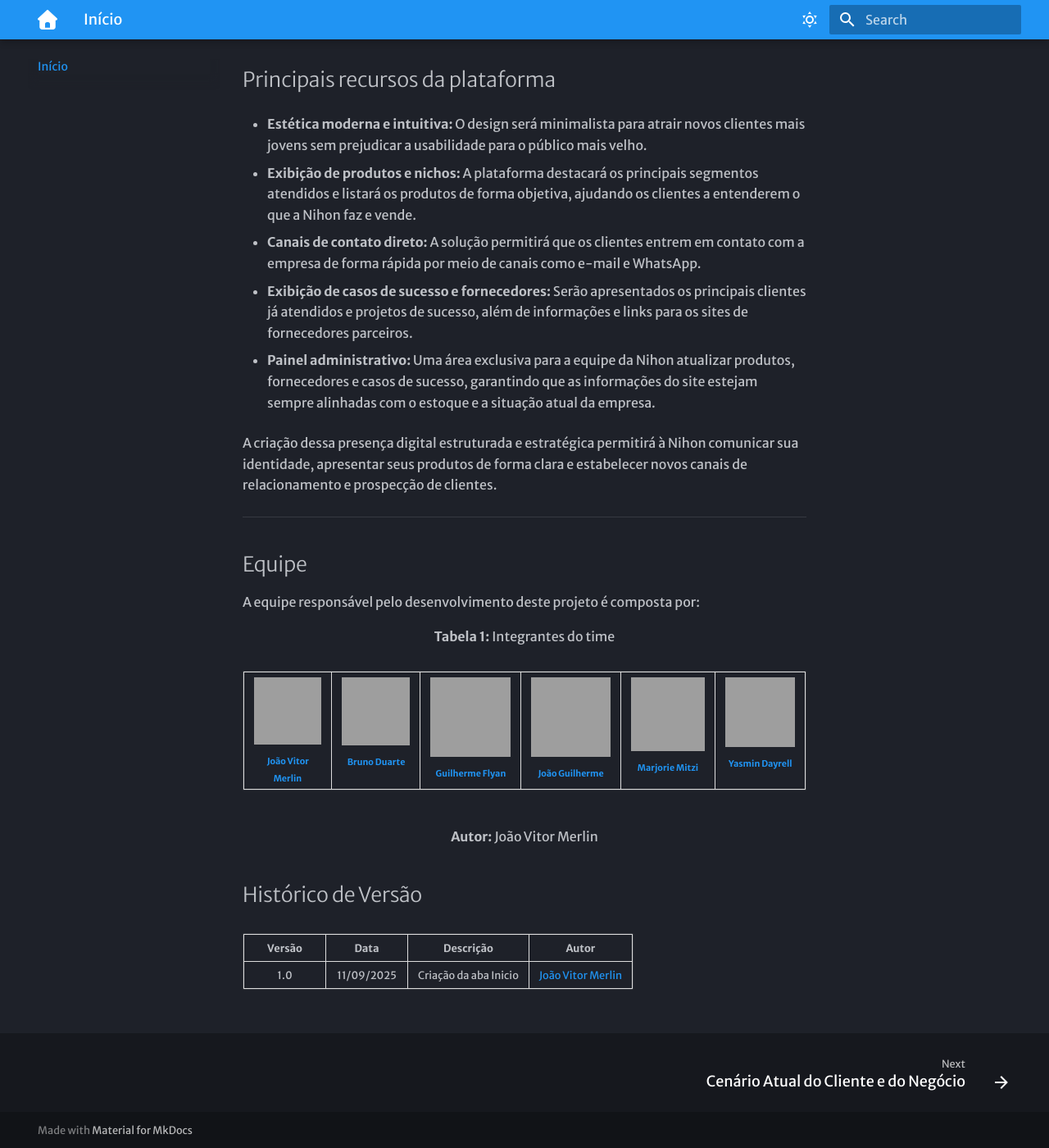
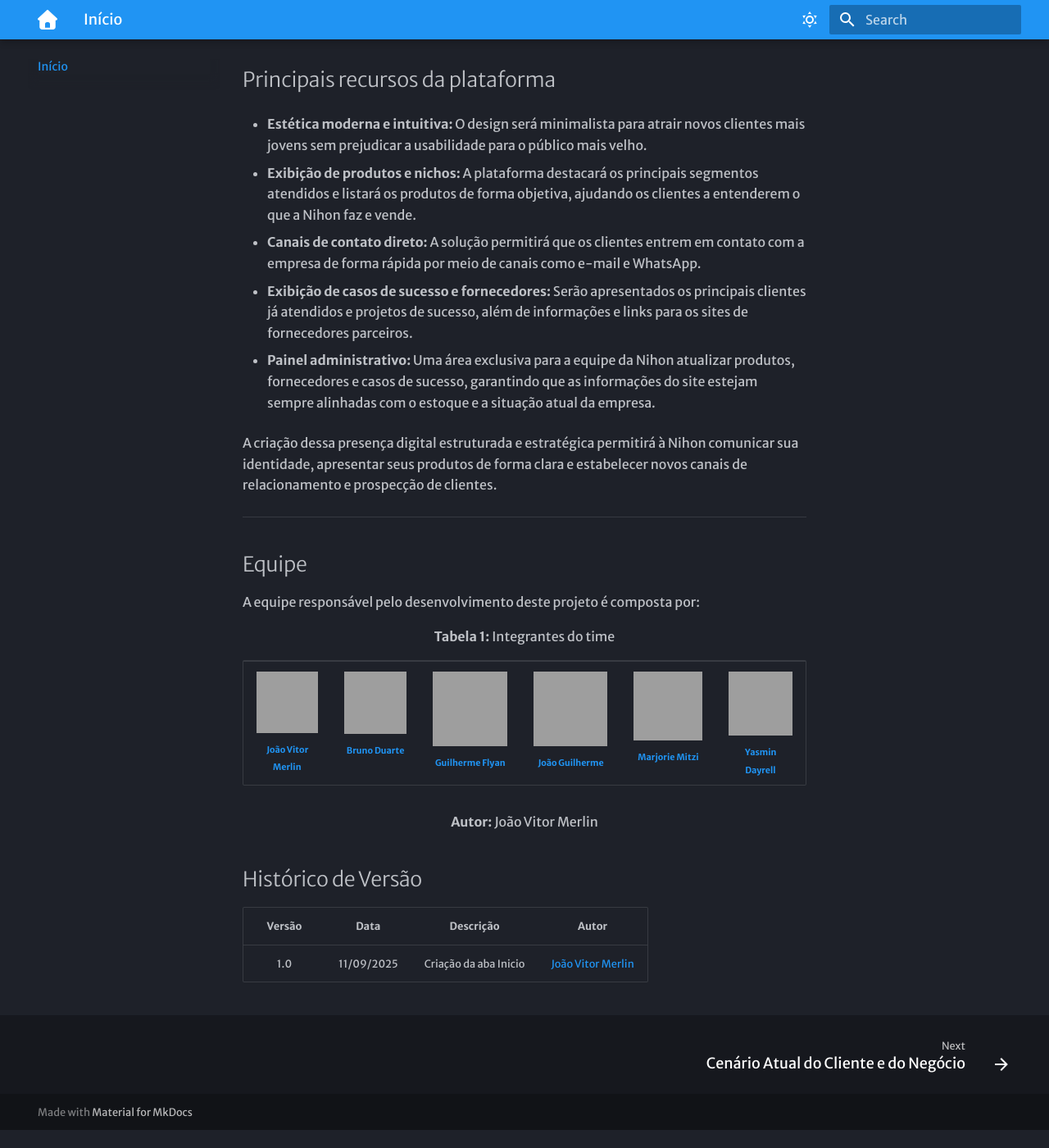
Before and after one commit to mdsreq-fga-unb/REQ-2025.2-T02-Nihon, an MkDocs documentation site: the page built from docs/index.md, in a window 1280 px wide and 1400 px high, scrolled down 1013 px. Shown: the whole window at 82% size. Built offline with MkDocs 1.6.1 and Material for MkDocs 9.7.7, drawn with Linux system fonts in a browser that asks for light colours; some web fonts are replaced; after the commit the page ends 2391 px from its top, so only the background shows below that; grey boxes are pictures that could not be loaded.

Commit message:
Remove custom table styles from custom.css

```diff
--- a/docs/css/custom.css
+++ b/docs/css/custom.css
@@ -1,16 +1 @@
-/* Evita tabelas esticadas */
-.md-typeset table:not([class]) {
-  width: auto;               /* Faz a tabela ocupar só o necessário */
-  max-width: 100%;           /* Garante que não estoure a tela */
-  margin: 1em auto;          /* Centraliza a tabela */
-  border-collapse: collapse; /* Bordas mais compactas */
-}
-
-/* Ajuste de células */
-.md-typeset table:not([class]) th,
-.md-typeset table:not([class]) td {
-  padding: 6px 12px;         /* Espaçamento interno */
-  vertical-align: top;       /* Alinha textos no topo */
-  border: 1px solid #ddd;    /* Bordas leves */
-  white-space: normal;       /* Permite quebra de linha */
-}
+/* Caso necessite de css */
```
